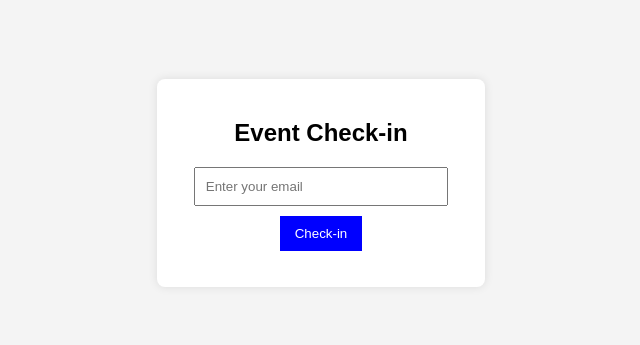
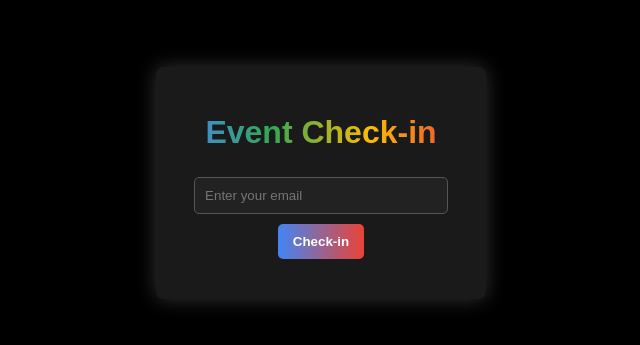
Before and after one commit to MotallebiMaria/CheckinHTFtest, a plain HTML site: page index.html in a window 1280 px wide. Shown: the part 225-570 px from the top of the page, without its empty margins (319-959 px from the left). Drawn offline with Linux system fonts and the light colour scheme.

Commit message:
Initial setup

```diff
--- a/style.css
+++ b/style.css
@@ -4,36 +4,51 @@ body {
     justify-content: center;
     align-items: center;
     height: 100vh;
-    background-color: #f4f4f4;
+    background-color: #000; /* Dark background */
+    color: white;
 }
 
 .container {
-    background: white;
+    background: rgba(255, 255, 255, 0.1); /* Slight transparency */
     padding: 20px;
-    box-shadow: 0px 0px 10px rgba(0, 0, 0, 0.1);
+    box-shadow: 0px 0px 20px rgba(255, 255, 255, 0.2);
     border-radius: 8px;
     text-align: center;
+}
+
+h2 {
+    font-size: 2rem;
+    background: linear-gradient(90deg, #4285F4, #34A853, #FBBC05, #EA4335);
+    -webkit-background-clip: text;
+    -webkit-text-fill-color: transparent;
 }
 
 input {
     padding: 10px;
     width: 80%;
     margin-bottom: 10px;
+    background-color: #222;
+    color: white;
+    border: 1px solid #555;
+    border-radius: 5px;
 }
 
 button {
     padding: 10px 15px;
-    background-color: blue;
+    background: linear-gradient(90deg, #4285F4, #EA4335);
     color: white;
     border: none;
     cursor: pointer;
+    border-radius: 5px;
+    font-weight: bold;
 }
 
 button:hover {
-    background-color: darkblue;
+    background: linear-gradient(90deg, #34A853, #FBBC05);
 }
 
 #result {
     font-weight: bold;
     margin-top: 10px;
+    font-size: 1.2rem;
 }
```
